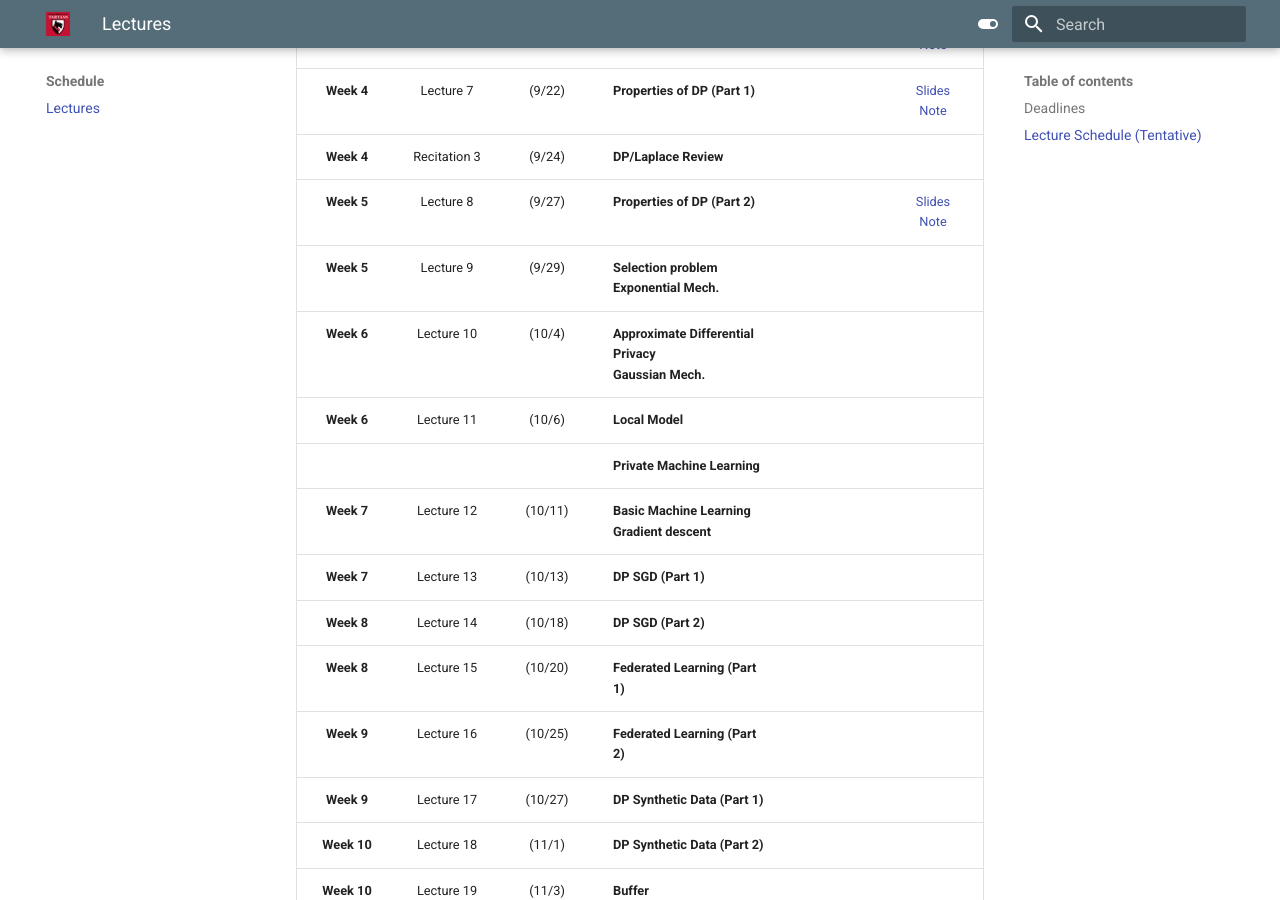
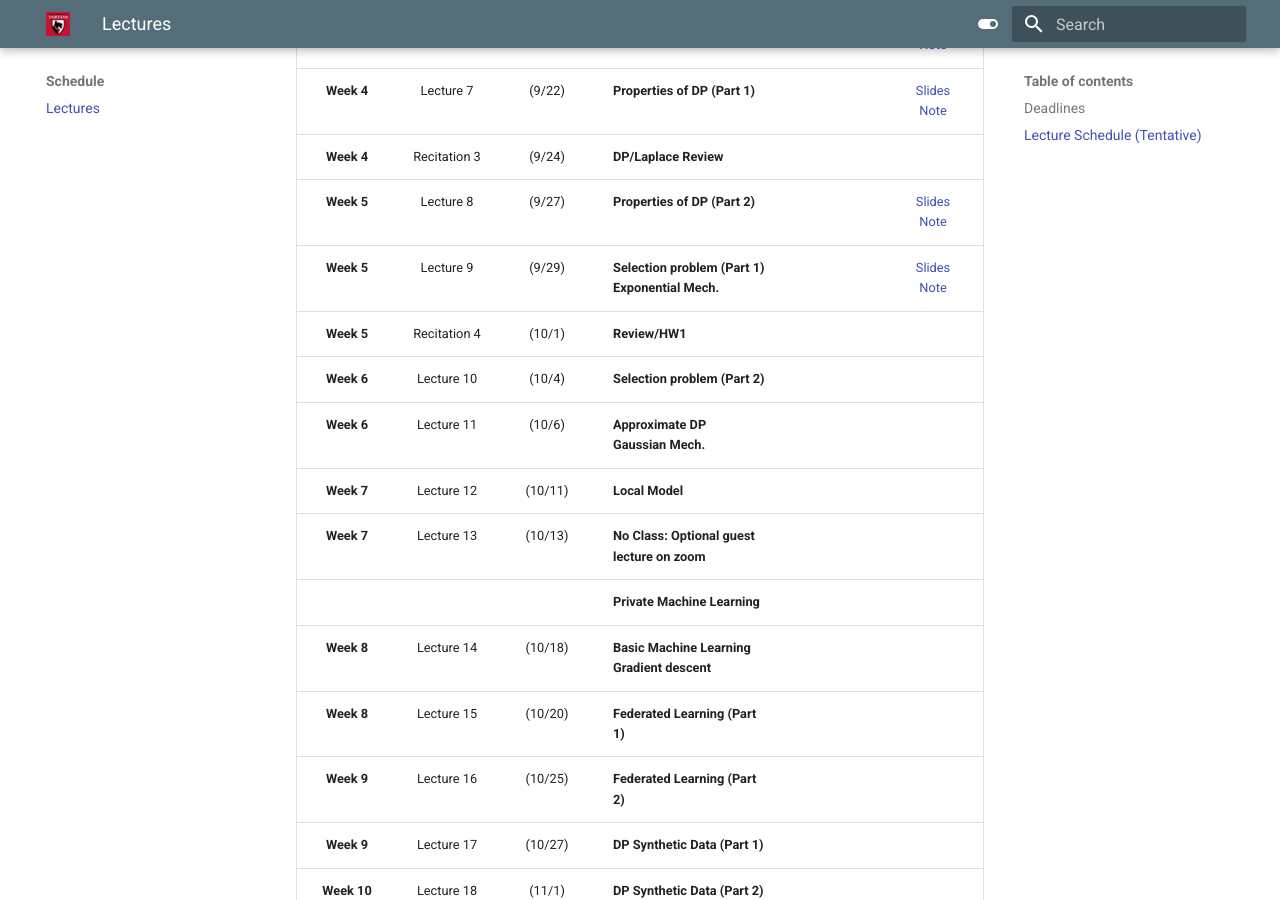
Before and after one commit to foundpriv/foundpriv.github.io, an MkDocs documentation site: the page built from docs/calendar.md, in a window 1280 px wide and 900 px high, scrolled down 1037 px. Built offline with MkDocs 1.6.1 and Material for MkDocs 9.7.7, drawn with Linux system fonts in a browser that asks for light colours.

Commit message:
lecture note on exp mech

```diff
--- a/docs/calendar.md
+++ b/docs/calendar.md
@@ -21,13 +21,14 @@ Week  | Lecture | Date  |Topic  |Readings  |Slides <br> Notes |
 | **Week 4**  | Lecture 7    | (9/22)  | **Properties of DP (Part 1)**                                               |                                                           | [Slides](slides/lecture7.pdf) <br> [Note](notes/lecture7.pdf)       |   |   |   |   |   |
 | **Week 4**  | Recitation 3 | (9/24)  | **DP/Laplace Review**                                                       |                                                           |                                                                     |   |   |   |   |   |
 | **Week 5**  | Lecture 8    | (9/27)  | **Properties of DP (Part 2)**                                               |                                                           | [Slides](slides/lecture8.pdf) <br> [Note](notes/lecture7.pdf)       |   |   |   |   |   |
-| **Week 5**  | Lecture 9    | (9/29)  | **Selection problem <br> Exponential Mech.**                                |                                                           |                                                                     |   |   |   |   |   |
-| **Week 6**  | Lecture 10   | (10/4)  | **Approximate Differential Privacy <br> Gaussian Mech.**                    |                                                           |                                                                     |   |   |   |   |   |
-| **Week 6**  | Lecture 11   | (10/6)  | **Local Model**                                                             |                                                           |                                                                     |   |   |   |   |   |
+| **Week 5**  | Lecture 9    | (9/29)  | **Selection problem (Part 1) <br> Exponential Mech.**                       |                                                           | [Slides](slides/lecture9.pdf) <br> [Note](notes/lecture9.pdf)       |   |   |   |   |   |
+| **Week 5**  | Recitation 4 | (10/1)  | **Review/HW1**                                                              |                                                           |                                                                     |   |   |   |   |   |
+| **Week 6**  | Lecture 10   | (10/4)  | **Selection problem (Part 2)**                                              |                                                           |                                                                     |   |   |   |   |   |
+| **Week 6**  | Lecture 11   | (10/6)  | **Approximate DP <br> Gaussian Mech.**                                      |                                                           |                                                                     |   |   |   |   |   |
+| **Week 7**  | Lecture 12   | (10/11) | **Local Model**                                                             |                                                           |                                                                     |   |   |   |   |   |
+| **Week 7**  | Lecture 13   | (10/13) | **No Class: Optional guest lecture on zoom**                                |                                                           |                                                                     |   |   |   |   |   |
 |             |              |         | **Private Machine Learning**                                                |                                                           |                                                                     |   |   |   |   |   |
-| **Week 7**  | Lecture 12   | (10/11) | **Basic Machine Learning** <br> **Gradient descent**                        |                                                           |                                                                     |   |   |   |   |   |
-| **Week 7**  | Lecture 13   | (10/13) | **DP SGD (Part 1)**                                                         |                                                           |                                                                     |   |   |   |   |   |
-| **Week 8**  | Lecture 14   | (10/18) | **DP SGD (Part 2)**                                                         |                                                           |                                                                     |   |   |   |   |   |
+| **Week 8**  | Lecture 14   | (10/18) | **Basic Machine Learning** <br> **Gradient descent**                        |                                                           |                                                                     |   |   |   |   |   |
 | **Week 8**  | Lecture 15   | (10/20) | **Federated Learning (Part 1)**                                             |                                                           |                                                                     |   |   |   |   |   |
 | **Week 9**  | Lecture 16   | (10/25) | **Federated Learning (Part 2)**                                             |                                                           |                                                                     |   |   |   |   |   |
 | **Week 9**  | Lecture 17   | (10/27) | **DP Synthetic Data (Part 1)**                                              |                                                           |                                                                     |   |   |   |   |   |
```
Also changed, not shown: sitemap.xml (+5 -5 lines), 7 other files.
